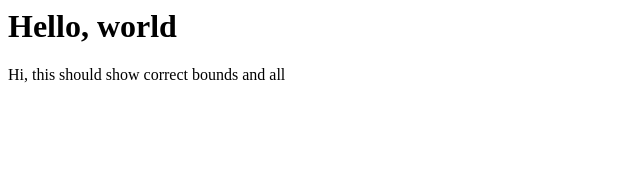
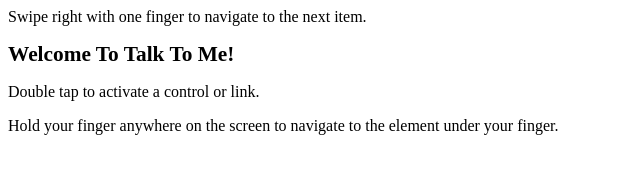
Before and after one commit to eeejay/Talk-To-Me, a plain HTML site: page doc/index.html in a window 1280 px wide. Shown: the whole page, without its empty margins (0-640 px from the left). Drawn offline with Linux system fonts and the light colour scheme.

Commit message:
Made intro document even more interesting.

```diff
--- a/doc/index.html
+++ b/doc/index.html
@@ -1,10 +1,13 @@
 <html>
   <head>
     <base href="resource://talktome/doc/"/>
-    <title>About TalkToMe</title>
+    <title>Talk To Me</title>
   </head>
   <body>
-    <h1>Hello, world</h1>
-    <p>Hi, this should show correct bounds and all</p>
+    <p>Swipe right with one finger to navigate to the next item.</p>
+    <h1 style="font-size: 16pt;">Welcome To Talk To Me!</h1>
+    <p>Double tap to activate a control or link.</p>
+    <p>Hold your finger anywhere on the screen to navigate to the
+      element under your finger.</p>
   </body>
 </html>
```
